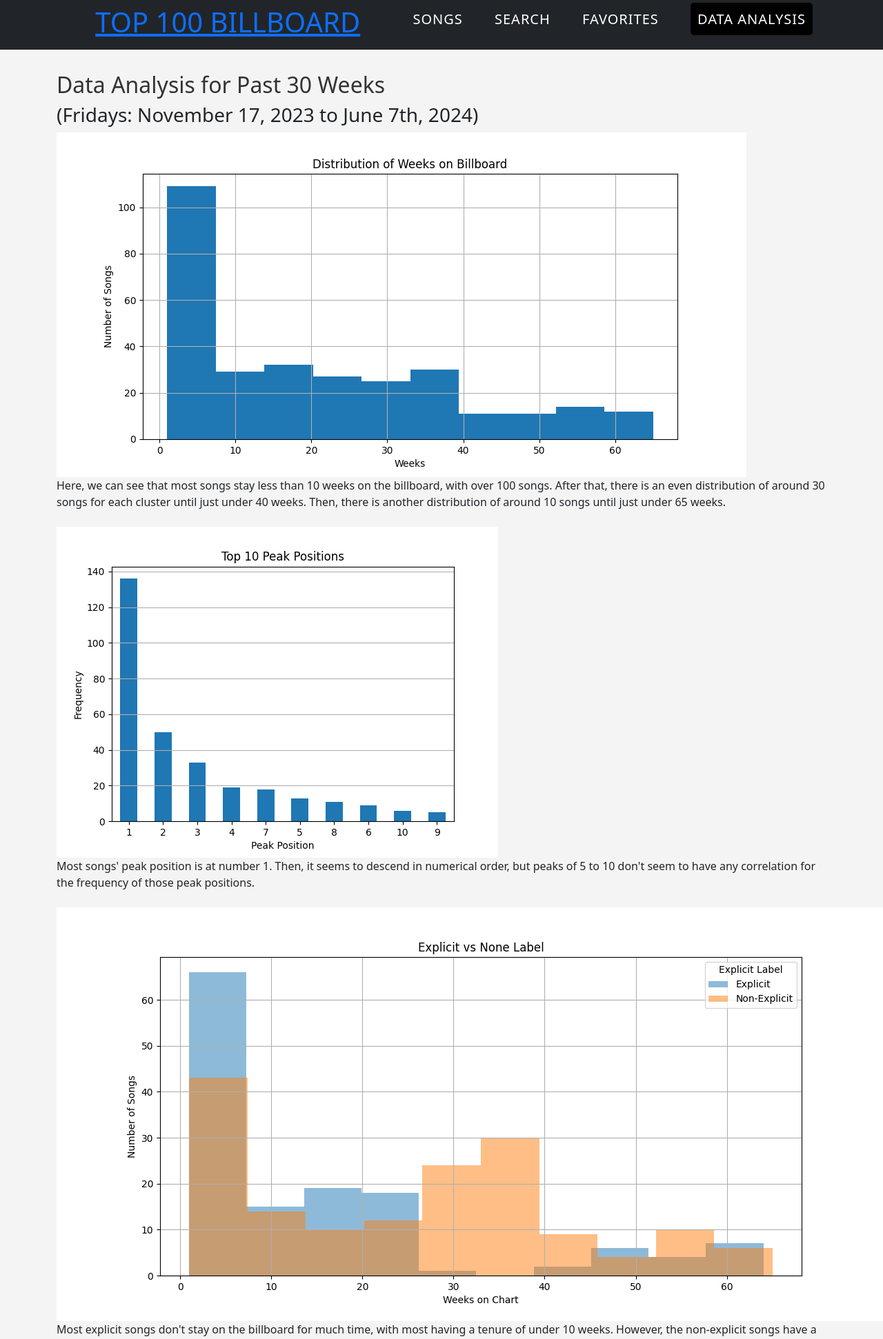
After one commit to eric-tang40/softdev_springfinal, a Django app: page /rankings/data-analysis/ in a window 1280 px wide; the page is wider, and only the part inside the window is pictured. The commit adds this page. Shown: the top 1942 px of that part at 69% size. Run offline with Django 5.2, Linux system fonts and the light colour scheme.

Commit message:
Work on data analysis

```diff
--- a/billboard/core/templates/base.html
+++ b/billboard/core/templates/base.html
@@ -22,9 +22,11 @@
             {% url 'rankings:song_list' as url1 %}
             {% url 'rankings:search' as url2 %}
             {% url 'rankings:favorites' as url3 %}
+            {% url 'rankings:data_analysis' as url4 %}
             <li class="item"> <a href="{{url1}}" {% if request.path == url1 %} class="active"{% endif %}> Songs </a> </li>
             <li class="item"> <a href="{{url2}}" {% if request.path == url2 %} class="active"{% endif %}> Search </a> </li>
             <li class="item"> <a href="{{url3}}" {% if request.path == url3 %} class="active"{% endif %}> Favorites </a> </li>
+            <li class="item"> <a href="{{url4}}" {% if request.path == url4 %} class="active"{% endif %}> Data Analysis </a> </li>
         </ul>
     </div>
   </nav>
--- a/billboard/rankings/initialize2.py
+++ b/billboard/rankings/initialize2.py
@@ -15,6 +15,7 @@ from rankings.models import Song
 
 from django.conf import settings
 import http.client
+from urllib.parse import quote
 
 
 def process_song_data(song):
@@ -25,7 +26,7 @@ def process_song_data(song):
         'x-rapidapi-host': "spotify23.p.rapidapi.com"
     }
     if not song.album_name or not song.label:
-        query = f"{song.title} {song.artist}".replace(" ", "%20")
+        query = quote(f"{song.title} {song.artist}")
         conn.request("GET", f"/search/?q={query}&type=tracks", headers=headers)
         res = conn.getresponse()
         data = res.read()
--- /dev/null
+++ b/billboard/rankings/templates/rankings/data_analysis.html
@@ -0,0 +1,33 @@
+{% extends "base.html" %}
+
+{% block content %}
+<div class="container">
+    <h1>Data Analysis for Past 30 Weeks</h1>
+    <h3>(Fridays: November 17, 2023 to June 7th, 2024)</h3>
+    <img src="/static/images/weeks_distribution.png"></img>
+    <p>Here, we can see that most songs stay less than 10 weeks
+        on the billboard, with over 100 songs. After that, there
+        is an even distribution of around 30 songs for each cluster
+        until just under 40 weeks. Then, there is another distribution
+        of around 10 songs until just under 65 weeks.
+    </p>
+    <img src="/static/images/peaks.png"></img>
+    <p>Most songs' peak position is at number 1. Then, it seems to descend
+        in numerical order, but peaks of 5 to 10 don't seem to have any
+        correlation for the frequency of those peak positions.
+    </p>
+    <img src="/static/images/labels.png"></img>
+    <p>Most explicit songs don't stay on the billboard for much time, with
+        most having a tenure of under 10 weeks. However, the non-explicit
+        songs have a more even distribution, with most songs having a tenure
+        of greater than 20 weeks on the chart. This indicates that non-explicit
+        songs experience greater success.
+    </p>
+    <img src="/static/images/rank_changes.png"></img>
+    <p>This ranking is just a bit of interesting data for the change in rankings
+        on the billboard. The largest change is 54 spots, with the song Act II:
+        Date @ 8. All the big changes are in the green, due to a large fall not
+        physically being able to be shown on the billboard anymore.
+    </p>
+</div>
+{% endblock %}
--- a/billboard/rankings/templates/rankings/favorites.html
+++ b/billboard/rankings/templates/rankings/favorites.html
@@ -23,6 +23,7 @@
                     <td>
                         <form method="post" action="{% url 'rankings:toggle_favorites' favorite.song.id %}">
                             {% csrf_token %}
+                            <input type="hidden" name="redirect_to_favorites" value="true">
                             <button type="submit">Remove from Favorites</button>
                         </form>
                     </td>
--- a/billboard/rankings/urls.py
+++ b/billboard/rankings/urls.py
@@ -10,4 +10,5 @@ urlpatterns = [
     path('songs/<int:song_id>/toggle_favorites/', views.toggle_favorites, name='toggle_favorites'),
     path('update-songs/', views.update_songs, name='update_songs'),
     path('favorites/', views.FavoriteListView.as_view(), name='favorites'),
+    path('data-analysis/', views.data_analysis, name='data_analysis'),
     ]
--- a/billboard/rankings/views.py
+++ b/billboard/rankings/views.py
@@ -50,7 +50,9 @@ def update_songs(request):
 
     return redirect(redirect_url)
 
-
+import matplotlib.pyplot as plt
+from io import BytesIO
+import base64
 class SongDetailView(LoginRequiredMixin, DetailView):
     model = Song
     template_name = 'rankings/song_detail.html'
@@ -73,6 +75,27 @@ class SongDetailView(LoginRequiredMixin, DetailView):
             'favorite': is_favorite,
         }
         context['song_dict'] = song_dict
+
+        song_entries = Song.objects.filter(title=self.object.title, artist=self.object.artist).order_by('chart_date')
+        dates = [song.chart_date for song in song_entries]
+        ranks = [song.rank for song in song_entries]
+
+        plt.figure(figsize=(10, 5))
+        plt.plot(dates, ranks)
+        plt.gca().invert_yaxis()
+        plt.title(f"Billboard History for {self.object.title}")
+        plt.xlabel('Date')
+        plt.ylabel('Billboard Rank')
+        plt.grid(True)
+        plt.xticks(rotation=45)
+
+        buf = BytesIO()
+        plt.savefig(buf, format='png', bbox_inches='tight')
+        plt.close()
+        buf.seek(0)
+        image_base64 = base64.b64encode(buf.getvalue()).decode('utf-8')
+        context['chart_image'] = image_base64
+
         return context
 
 
@@ -83,8 +106,12 @@ def toggle_favorites(request, song_id):
 
     song = get_object_or_404(Song, pk=song_id)
     favorite = Favorite.objects.filter(user=request.user, song__title=song.title)
+    redirect_to_favorites = request.POST.get('redirect_to_favorites', False)
+
     if favorite.exists():
         favorite.delete()
+        if redirect_to_favorites:
+            return redirect('rankings:favorites')
         return JsonResponse({'status': 'removed'})
     else:
         Favorite.objects.create(user=request.user, song=song)
@@ -112,3 +139,6 @@ class FavoriteListView(LoginRequiredMixin, ListView):
 
     def get_queryset(self):
         return Favorite.objects.filter(user=self.request.user).order_by('added_date')
+
+def data_analysis(request):
+    return render(request, 'rankings/data_analysis.html')
--- a/devlog.txt
+++ b/devlog.txt
@@ -16,4 +16,6 @@ TejasS - 2024-06-06 18:44: Finished the calendar to parse the dates for billboar
 
 JasonL - 2024-06-07 14:40: Worked on CSS for different parts
 
-TejasS - 2024-06-08 23:52: Worked on the navigation bar and added onto and implemented the CSS into base. Fixed the search feature with different type of view. Also implemented bootstrap. Fixed issue with migrations.
+TejasS - 2024-06-08 19:05: Worked on the navigation bar and added onto and implemented the CSS into base. Fixed the search feature with different type of view. Also implemented bootstrap. Fixed issue with migrations.
+
+TejasS - 2024-06-09 23:52: Fixed issue with fetching data from API. Added new data analysis tab to website. Added graphs to song details.
```
Also changed, not shown: billboard/rankings/templates/rankings/song_detail.html (+1 -0 lines), README.md, billboard/rankings/static/images/labels.png (added), billboard/rankings/static/images/peaks.png (added), billboard/rankings/static/images/rank_changes.png (added), billboard/rankings/static/images/weeks_distribution.png (added), 1 other file.
